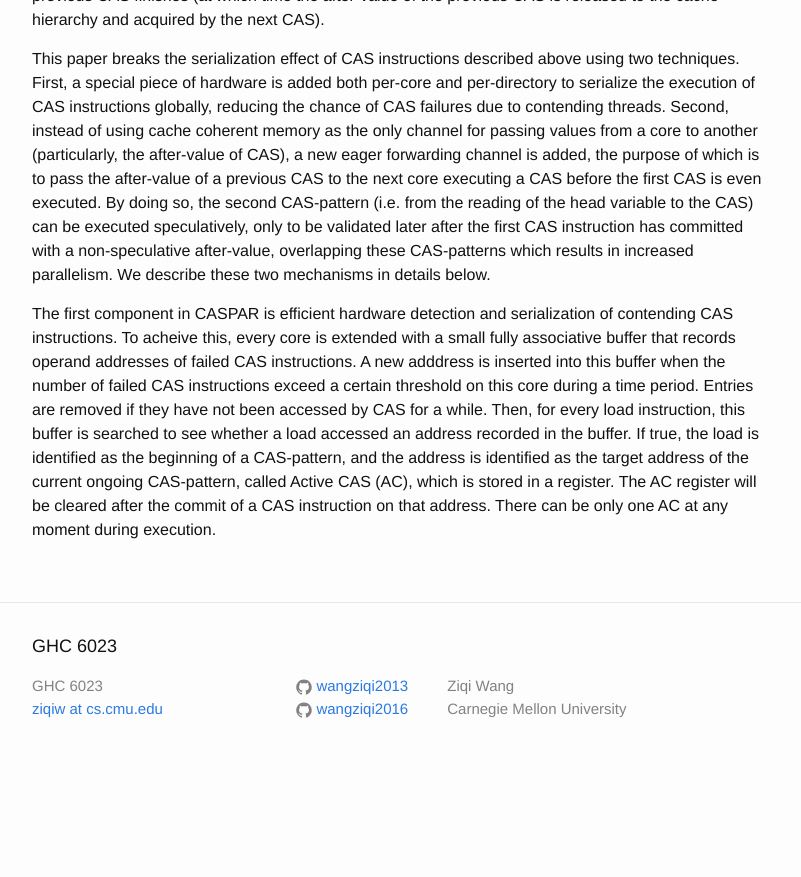
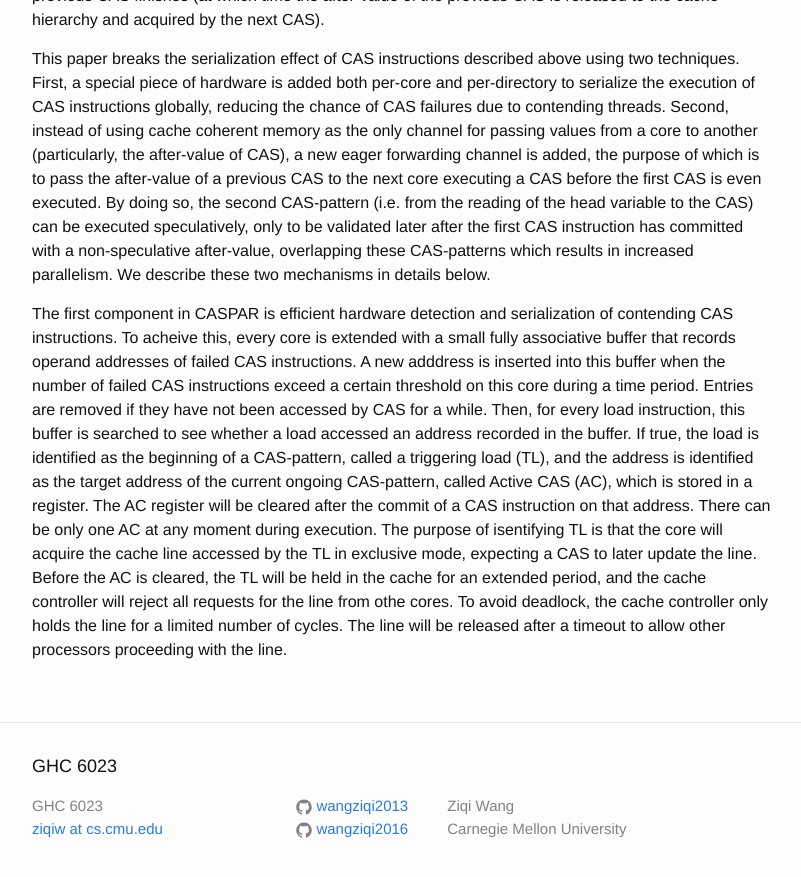
Before and after one commit to wangziqi2013/wangziqi2013.github.io, a Jekyll site: the page built from _posts/2019-10-30-caspar.markdown, in a window 1280 px wide and 900 px high, scrolled down 1234 px. Shown: the top 877 px of the window, without its empty margins (238-1039 px from the left). Built offline with Jekyll 4.4.1, drawn with Linux system fonts in a browser that asks for light colours; before the commit the page ends 2014 px from its top, so only the background shows below that.

```diff
--- a/_posts/2019-10-30-caspar.markdown
+++ b/_posts/2019-10-30-caspar.markdown
@@ -58,6 +58,11 @@ acheive this, every core is extended with a small fully associative buffer that
 instructions. A new adddress is inserted into this buffer when the number of failed CAS instructions exceed a certain threshold
 on this core during a time period. Entries are removed if they have not been accessed by CAS for a while. Then, for
 every load instruction, this buffer is searched to see whether a load accessed an address recorded in the buffer. If true,
-the load is identified as the beginning of a CAS-pattern, and the address is identified as the target address of the
-current ongoing CAS-pattern, called Active CAS (AC), which is stored in a register. The AC register will be cleared after
-the commit of a CAS instruction on that address. There can be only one AC at any moment during execution.
+the load is identified as the beginning of a CAS-pattern, called a triggering load (TL), and the address is identified
+as the target address of the current ongoing CAS-pattern, called Active CAS (AC), which is stored in a register. The AC
+register will be cleared after the commit of a CAS instruction on that address. There can be only one AC at any moment
+during execution. The purpose of isentifying TL is that the core will acquire the cache line accessed by the TL in
+exclusive mode, expecting a CAS to later update the line. Before the AC is cleared, the TL will be held in the cache
+for an extended period, and the cache controller will reject all requests for the line from othe cores. To avoid deadlock,
+the cache controller only holds the line for a limited number of cycles. The line will be released after a timeout to
+allow other processors proceeding with the line.
```
